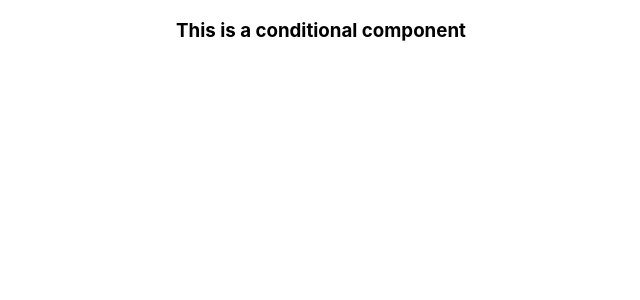
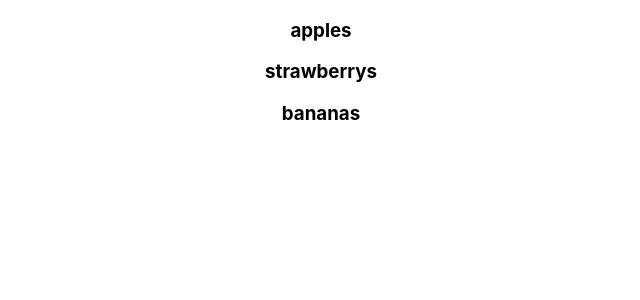
Before and after one commit to goosefin/react-hooks-practice, a React (Create React App) app: page / in a window 1280 px wide. Shown: the top 300 px of the page, without its empty margins (319-959 px from the left). Built offline with nearby package versions, Linux system fonts and the light colour scheme.

Commit message:
array mapping practice

```diff
--- a/src/App.js
+++ b/src/App.js
@@ -6,6 +6,7 @@ import Resume from './components/Resume';
 import FunctionEvent from './components/FunctionEvent';
 import FunctionalCounter from './components/FunctionalCounter';
 import ConditionalComponent from './components/ConditionalComponent';
+import Product from './components/Product';
 
 function App() {
   return (
@@ -16,7 +17,8 @@ function App() {
     {/* <Resume name="Goose"/> */}
     {/* <FunctionEvent/> */}
     {/* <FunctionalCounter/> */}
-    <ConditionalComponent/>
+    {/* <ConditionalComponent/> */}
+    <Product/>
     </div>
   );
 }
--- /dev/null
+++ b/src/components/Product.js
@@ -0,0 +1,25 @@
+export default function Product(){
+    //const products = ['laptop', 'phone','modal','router']
+    // const products = [
+    //     {id:1,name:'Laptop', price:500},
+    //     {id:2,name:'Phone', price:900},
+    //     {id:3,name:'Modal', price:400},
+    //     {id:4,name:'Router', price:200},
+    // ]
+    const products = ['apples','strawberrys','bananas']
+    //this method separated the rendering from the logic
+    const productList = products.map((product,index)=>(<h3 key={index}>{product}</h3>))
+    return <div>{productList}</div>
+}
+
+//logic within the render
+// export default function Product(){
+//     const products = ['laptop', 'phone','modal','router']
+//     return (
+//     // <div>
+//     //     {products.map((product)=>(
+//     //         <h3>{product}</h3>
+//     //     ))}
+//     // </div>
+//     )
+// }
```
